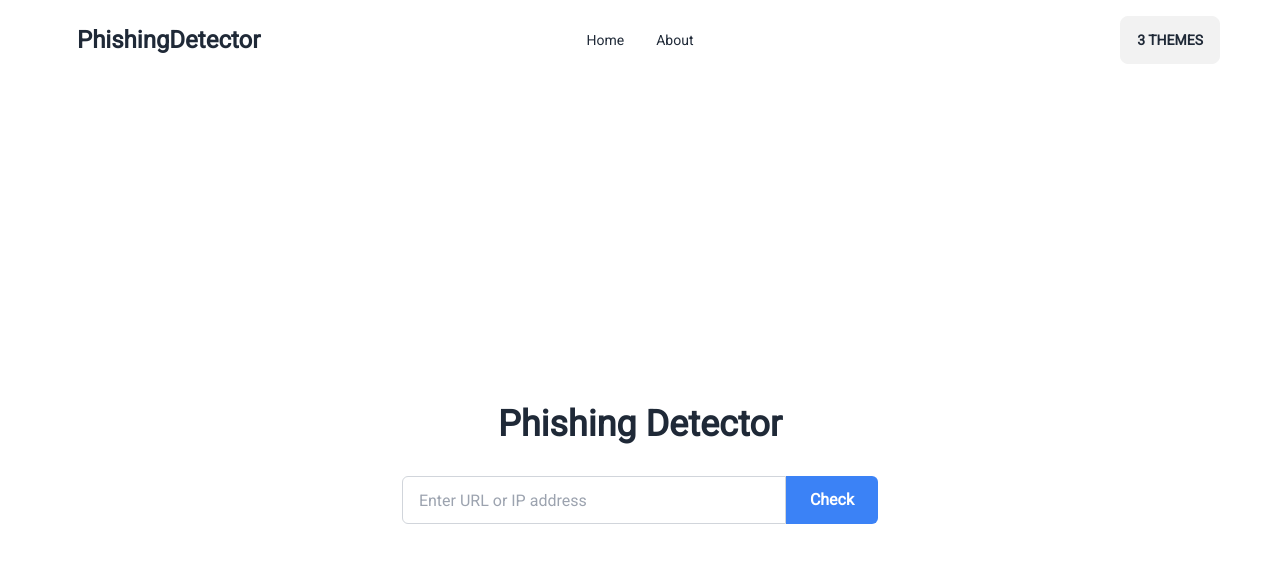
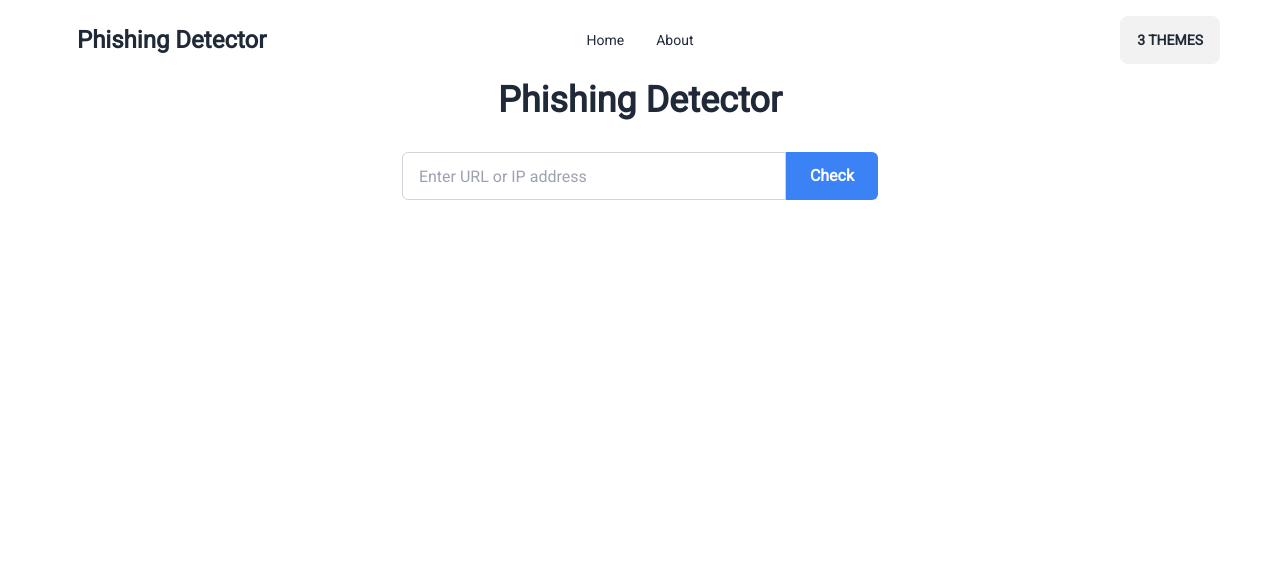
Before and after one commit to bloomingful/phishing-detector, a React (Create React App) app in the folder client/: page / in a window 1280 px wide. Shown: the top 562 px of the page. Built offline with nearby package versions, Linux system fonts and the light colour scheme.

Commit message:
Rename variables

```diff
--- a/client/package.json
+++ b/client/package.json
@@ -1,5 +1,5 @@
 {
-  "name": "taquito-boilerplate-react",
+  "name": "phishing-detector-react",
   "version": "0.1.0",
   "private": true,
   "proxy": "http://127.0.0.1:5000",
--- a/client/public/index.html
+++ b/client/public/index.html
@@ -22,7 +22,7 @@
       rel="stylesheet"
     />
 
-    <title>Paint NFT</title>
+    <title>Phishing Detector</title>
   </head>
   <body>
     <noscript>You need to enable JavaScript to run this app.</noscript>
--- a/client/src/components/Navbar.tsx
+++ b/client/src/components/Navbar.tsx
@@ -15,7 +15,7 @@ export default function Header() {
   }
 
   return (
-    <header className='bg-base-100 py-2 sticky top-0 z-50'>
+    <header className='bg-base-100 py-2 sticky top-0 z-100'>
       <div className='container'>
         <div className="navbar px-0">
           <div className="navbar-start">
@@ -28,7 +28,7 @@ export default function Header() {
                 <li><a href="#!">About</a></li>
               </ul>
             </div>
-            <a className="btn btn-ghost normal-case text-2xl">PhishingDetector</a>
+            <a className="btn btn-ghost normal-case text-2xl">Phishing Detector</a>
           </div>
           <div className="navbar-center hidden lg:flex">
             <ul className="menu menu-horizontal p-0 font-medium">
--- a/client/src/pages/Check.tsx
+++ b/client/src/pages/Check.tsx
@@ -28,7 +28,8 @@ const CheckPhishPage = () => {
   };
 
   return (
-    <div className="flex flex-col items-center justify-center h-screen">
+    <div className="container">
+        <div className="flex flex-col items-center justify-center">
         <h1 className="text-4xl font-bold mb-8">Phishing Detector</h1>
         <div className="flex items-center mb-8">
             <input
@@ -51,6 +52,7 @@ const CheckPhishPage = () => {
             </div>
         )}
         </div>
+    </div>
   );
 };
 
--- a/client/src/pages/LandingPage.tsx
+++ b/client/src/pages/LandingPage.tsx
@@ -5,12 +5,10 @@ import CheckPhishPage from "./Check";
 
 const LandingPage = () => {
   return (
-      <div>
+    <div>
         <Navbar></Navbar>
-        <div>
-          <CheckPhishPage></CheckPhishPage>
-        </div>
-      </div>
+        <CheckPhishPage></CheckPhishPage>
+    </div>
   );
 };
 
```
Also changed, not shown: client/public/manifest.json. Lines whose indentation alone changed are shown as unchanged.
